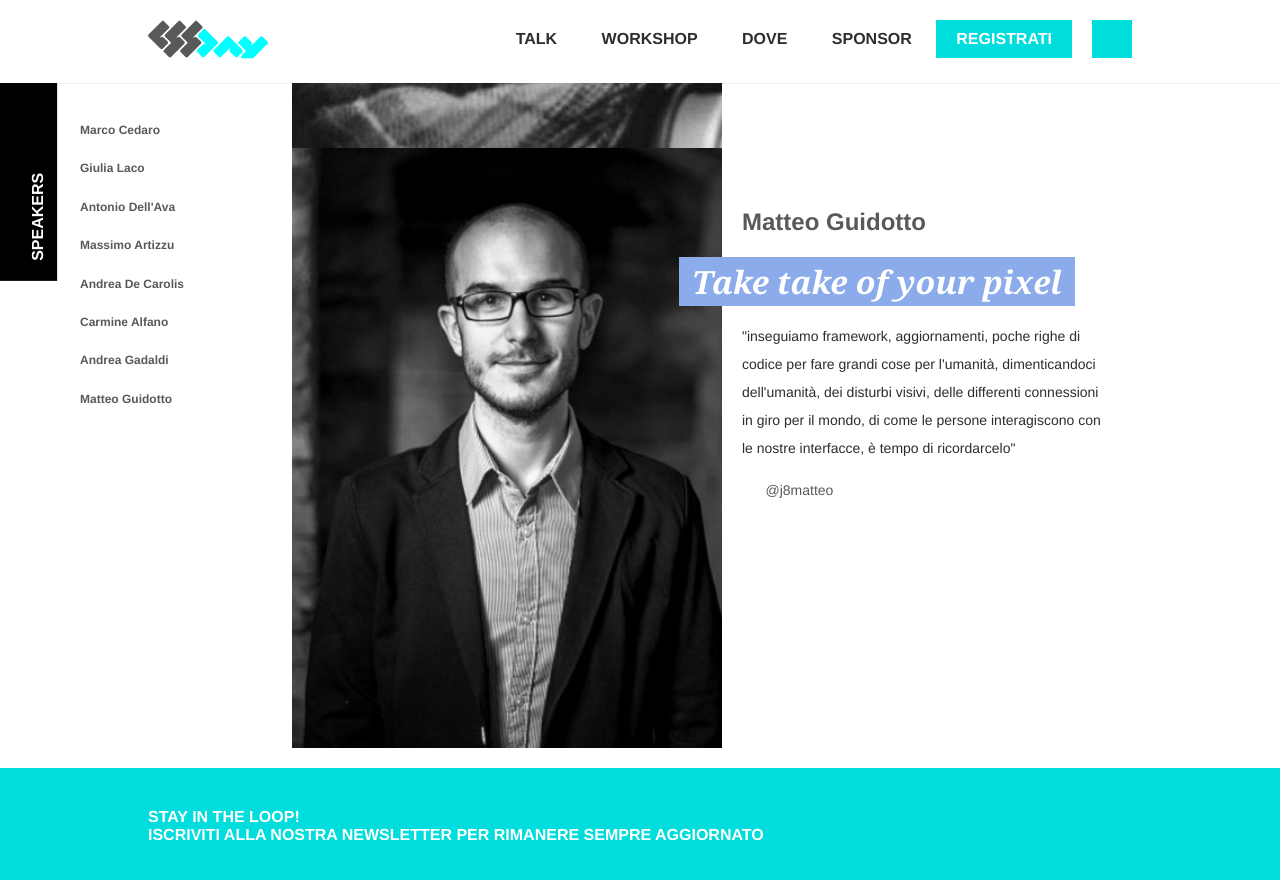
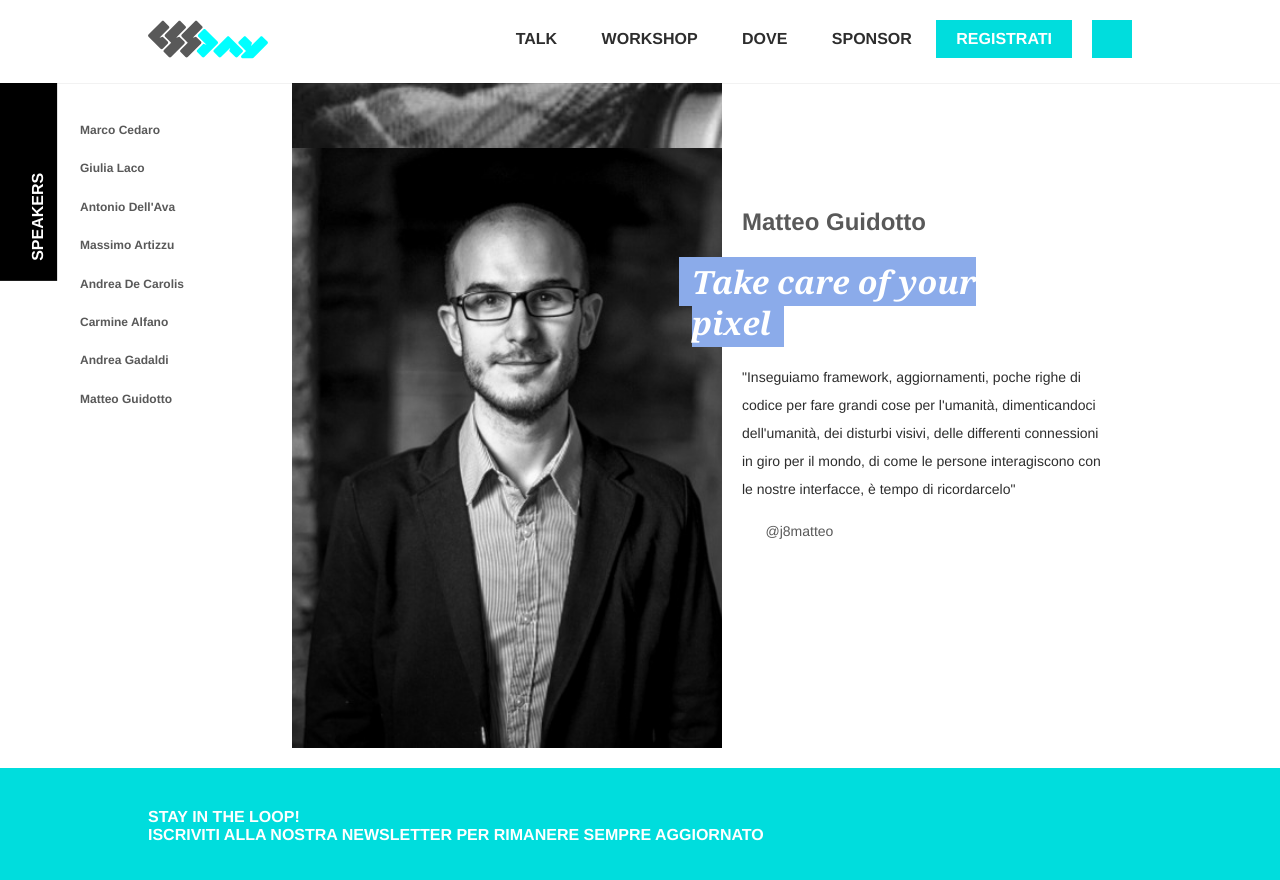
Before and after one commit to giuliatosato/2019.cssday.it, a Jekyll site: the page built from talks.html, in a window 1280 px wide and 900 px high, scrolled down 4580 px. Shown: the top 880 px of the window. Built offline with Jekyll 4.4.1, drawn with Linux system fonts in a browser that asks for light colours; some web fonts are replaced.

```diff
--- a/_data/talks.yml
+++ b/_data/talks.yml
@@ -43,7 +43,9 @@
     "Grid in produzione tra IE, Edge e refactoring iterativo di una codebase legacy. E tante altre parolone interessanti."
 
 -
-  speaker_id: Matteo-Guidotto
-  title: Take take of your pixel
+  speaker_id:
+  - Matteo-Guidotto
+  - Davide Di Pumpo
+  title: Take care of your pixel
   extract: >
-    "inseguiamo framework, aggiornamenti, poche righe di codice per fare grandi cose per l'umanità, dimenticandoci dell'umanità, dei disturbi visivi, delle differenti connessioni in giro per il mondo, di come le persone interagiscono con le nostre interfacce, è tempo di ricordarcelo"
+    "Inseguiamo framework, aggiornamenti, poche righe di codice per fare grandi cose per l'umanità, dimenticandoci dell'umanità, dei disturbi visivi, delle differenti connessioni in giro per il mondo, di come le persone interagiscono con le nostre interfacce, è tempo di ricordarcelo"
```
